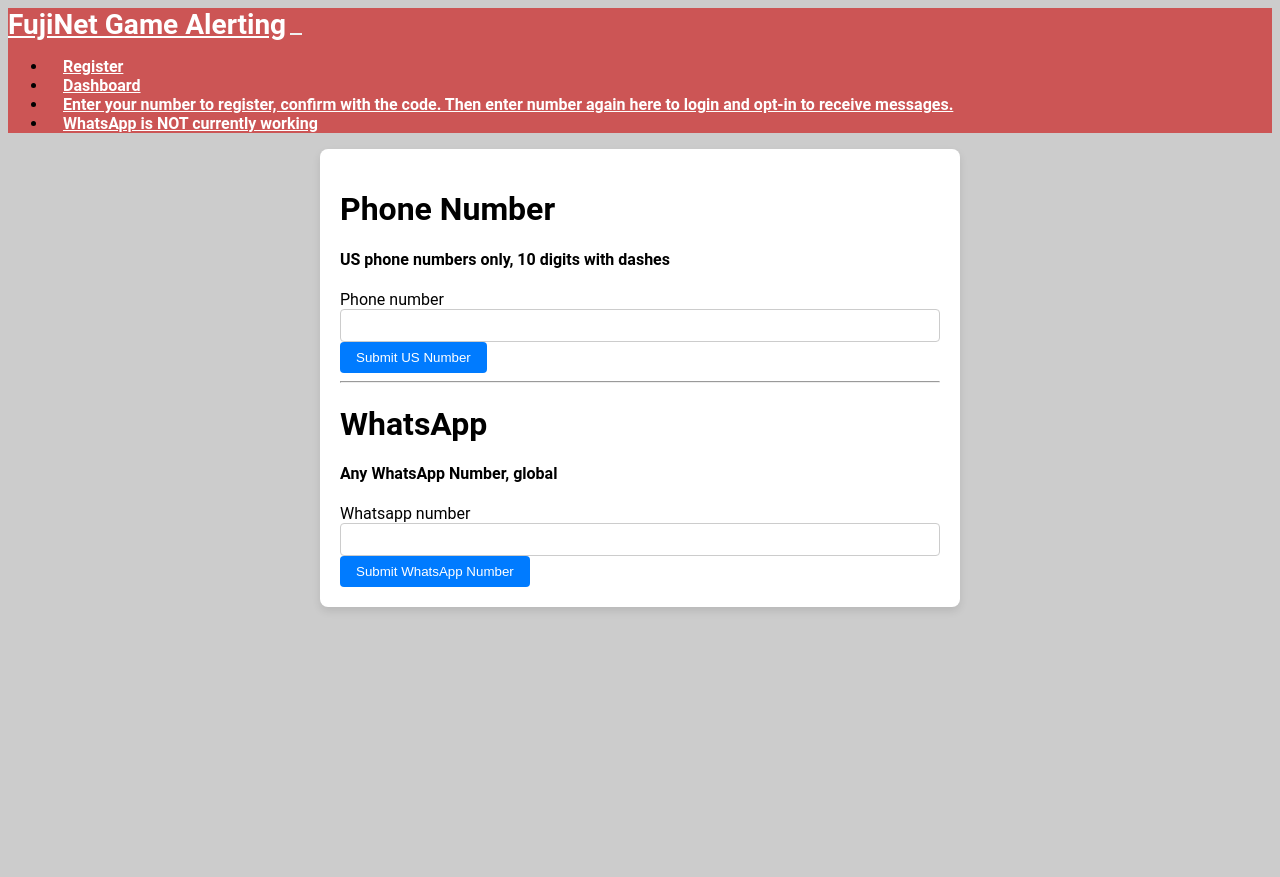
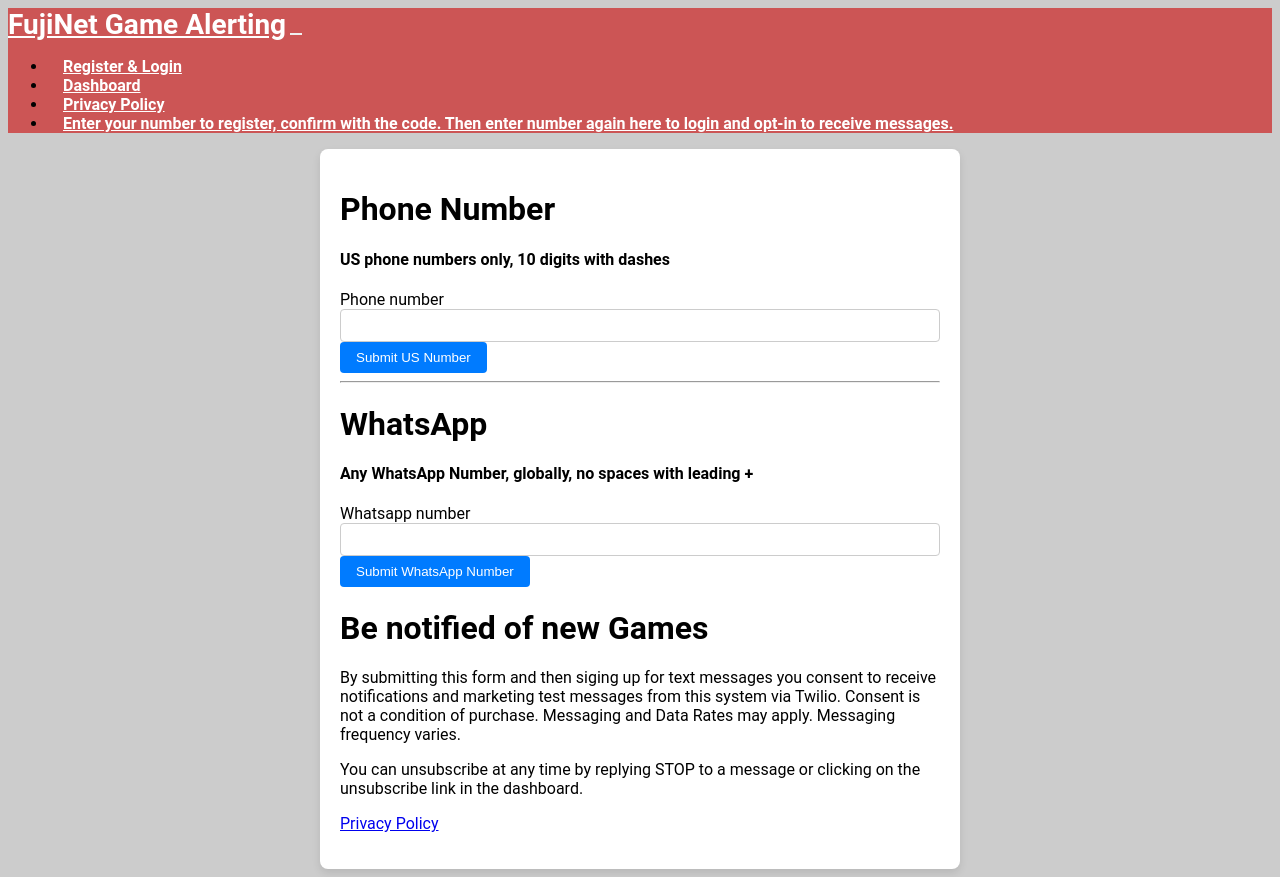
Before and after one commit to dillera/fujinetGameAlerts, a Flask app: template templates/index.html in a window 1280 px wide. Before the commit the page ends 610 px from the top, so only its background shows below. Run offline with Flask 3, Linux system fonts and the light colour scheme; the template is opened without the code that fills it, so the values that code supplies are empty, except form fields; tables that the repository leaves empty hold one stand-in row (values such as "Sample post"); form fields are guessed from the names that the template uses.

Commit message:
still working on responding to whatsapp incoming messages not sure what is going on

```diff
--- a/app.py
+++ b/app.py
@@ -1,11 +1,14 @@
+#
+# FGS Event Processor and Twilio Handler
+# Handles POSTs from lobby server for new games
+# Handles POSTS from twilio for incoming whatsapp or sms messages
+# dillera 10.2023
+#
 from flask import Flask, request, jsonify, g
-import sqlite3
+import sqlite3, os, logging
 from twilio.rest import Client
 from dotenv import load_dotenv
-import os
-import logging
-# Load environment variables
-#load_dotenv()
+
 
 
 app = Flask(__name__)
@@ -15,12 +18,19 @@
 account_sid = os.getenv('TWILIO_ACCT_SID')
 auth_token  = os.getenv('TWILIO_AUTH_TOKEN')
 twilio_tn   = '+17177166502'
-#twilio_tn = '+13073646363'
-to_phone_number        = '+12673532203'
+
+account_sid = os.getenv('TWILIO_ACCT_SID')
+auth_token  = os.getenv('TWILIO_AUTH_TOKEN')
+client      = Client(account_sid, auth_token)
+#twilio_mo   = '+13073646363'
+twilio_mo   = '+17177166502'
+failsafe_mt = '+12673532203'
+type_sms      = 'S'
+type_whatsapp = 'W'
 app.config['DATABASE'] = 'gameEvents.db'
-client = Client(account_sid, auth_token)
 
 
+###########################################################################
 # Connect to database
 def get_db():
     db = getattr(g, '_database', None)
@@ -60,9 +70,23 @@
 ''')
 conn.commit()
 
+## add or remove whatsapp prefix to TNs
+def toggle_whatsapp_prefix(input_string):
+    prefix = "whatsapp:"
+
+    # If string starts with 'whatsapp:', remove it
+    if input_string.startswith(prefix):
+        return input_string[len(prefix):]
+
+    # If string does not start with 'whatsapp:', append it
+    else:
+        return prefix + input_string
+
+
+
 ########################################################
 # Route for incoming JSON POST
-# Route for incoming JSON POST
+#
 @app.route('/game', methods=['POST'])
 def json_post():
     try:
@@ -107,23 +131,78 @@
 
     return jsonify({"message": "Received JSON data and inserted into database"}), 200
 
+
+
 ########################################################
+########################################################
+# Route for Twilio SMS
+#
+@app.route('/sms', methods=['POST'])
+def twilio_sms():
+    logging.info(f'> in /sms route, about to parse the twilio request....')
 
-# Route for Twilio SMS
-@app.route('/fuji/sms', methods=['POST'])
-def twilio_sms():
+   # Log all incoming POST parameters from Twilio
+    for key, value in request.form.items():
+        logging.info(f"{key}: {value}")
+
+     # Get the parameters from request.form instead of request.get_json()
+    body    = request.form.get('Body', '')
+    mt      = request.form.get('To', '')
+    mo      = request.form.get('From', '')
+    #profile = request.form.get('ProfileName', '')  # Not a standard Twilio field, ensure it's being sent
+
+    logging.info(f"> WA body is: >>{body}<< ")
+    logging.info(f"> WA mt is: >>{mt}<< ")
+    logging.info(f"> WA mo is: >>{mo}<< ")
+
+
     # Get the count of rows in the database
+    db = get_db()
+    cursor = db.cursor()
     cursor.execute('SELECT COUNT(*) FROM gameEvents')
     count = cursor.fetchone()[0]
+    # Prepare response message
+    #response_message = f'There are currently {count} rows in the event database.'
 
-    # Prepare response message
-    response_message = f'There are {count} rows in the database.'
+
+    if mo.startswith("whatsapp:"):
+        logging.info(f"> WA >mo is whats app ")
+        clean_tn = toggle_whatsapp_prefix(mo)
+        logging.info(f"> WA >mo cleaned to: {clean_tn} ")
+
+        # Send response to WA
+        logging.info(f"> WA > about to send message to twilio for {clean_tn} ")
+
+
+        message = client.messages.create(
+            body=f'There are currently {count} rows in the event database.',
+            from_='whatsapp:' + twilio_tn,
+            to='whatsapp:' + mo
+        )
+
+
+        logging.info(f"> WA > Sent whatsapp message: {response_message} to number {mo} ")
+
+
+    else:
+        clean_tn = mo
+        logging.info(f"> mo is SMS tn: {clean_tn} ")
+
+        message = client.messages.create(
+            body=f'There are currently {count} rows in the event database.',
+            from_=mt,
+            to=mo
+        )
+        print(f'> SMS > Sent sms to {mo} with SID: {message.sid}')
+
+
 
     # Send the response back to Twilio
-    response = MessagingResponse()
-    response.message(response_message)
+    #response = MessagingResponse()
+    #response.message(response_message)
+    #return str(response)
 
-    return str(response)
+    return jsonify({"message": "handled incoming message"}), 200
 
 
 if __name__ == '__main__':
--- a/static/js/custom.js
+++ b/static/js/custom.js
@@ -35,7 +35,7 @@
     var phoneNumber = inputElement.value;
 
     if (phoneNumber) {
-        var isValid = window.libphonenumber.isValidNumberForRegion(phoneNumber, 'US');
+        var isValid = window.libphonenumber.isValidNumberForRegion(phoneNumber, 'UK');
         if (!isValid) {
             alert('Invalid number. Please enter a valid international or US whats app number.');
             inputElement.value = '';
--- a/templates/base.html
+++ b/templates/base.html
@@ -4,6 +4,7 @@
     <link rel="stylesheet" href="{{ url_for('static', filename='css/style.css') }}">
     <script src="{{ url_for('static', filename='js/custom.js') }}"></script>
     <script src="{{ url_for('static', filename='js/libphonenumber.js') }}"></script>
+    <link rel="shortcut icon" type="image/x-icon" href="{{ url_for('favicon') }}" />
 
     <title>FujiNet Alerting Systemn</title>
   </head>
@@ -17,18 +18,17 @@
   <div class="collapse navbar-collapse" id="navbarNav">
     <ul class="navbar-nav ml-auto">
       <li class="nav-item">
-        <a class="nav-link" href="{{ url_for('index') }}">Register</a>
+        <a class="nav-link" href="{{ url_for('index') }}">Register & Login</a>
       </li>
       <li class="nav-item">
         <a class="nav-link" href="{{ url_for('dashboard') }}">Dashboard</a>
       </li>
+      <li class="nav-item">
+        <a class="nav-link" href="{{ url_for('privacy') }}">Privacy Policy</a>
+      </li>
         <li class="nav-item">
         <a class="nav-link" href="{{ url_for('index') }}">Enter your number to register, confirm with the code. Then enter number again here to login and opt-in to receive messages.</a>
       </li>
-     <li class="nav-item">
-        <a class="nav-link" href="{{ url_for('dashboard') }}">WhatsApp is NOT currently working</a>
-      </li>
-
 
     </ul>
   </div>
--- a/templates/index.html
+++ b/templates/index.html
@@ -1,6 +1,8 @@
 {% extends 'base.html' %}
+  <script src="{{ url_for('static', filename='js/custom.js') }}"></script>
 
 {% block content %}
+
   <h1>Phone Number</h1>
   <h4>US phone numbers only, 10 digits with dashes</h4>
   <form method="POST">
@@ -16,7 +18,7 @@
   <hr>
 
   <h1>WhatsApp</h1>
-  <h4>Any WhatsApp Number, global</h4>
+  <h4>Any WhatsApp Number, globally, no spaces with leading +</h4>
   <form method="POST">
     {{ whatsapp_form.hidden_tag() }}
     <div class="form-group">
@@ -27,6 +29,23 @@
     <button type="submit" class="btn btn-primary">Submit WhatsApp Number</button>
   </form>
 
-  <script src="{{ url_for('static', filename='js/custom.js') }}"></script>
+
+
+
+    <h1>Be notified of new Games</h1>
+   <p>
+      By submitting this form and then siging up for text messages you consent to
+       receive notifications and marketing test messages from this system via Twilio.
+       Consent is not a condition of purchase.
+       Messaging and Data Rates may apply. Messaging frequency varies.
+    </p>
+
+    <p>
+      You can unsubscribe at any time by replying STOP to a message or clicking on the unsubscribe link in the dashboard.
+    </p>
+
+    <p>
+<a class="nav-link" href="{{ url_for('privacy') }}">Privacy Policy</a>
+ </p>
 
 {% endblock %}
```
Also changed, not shown: templates/privacy.html (added, +26 -0 lines), webUI.py (+74 -24 lines), users.db.
